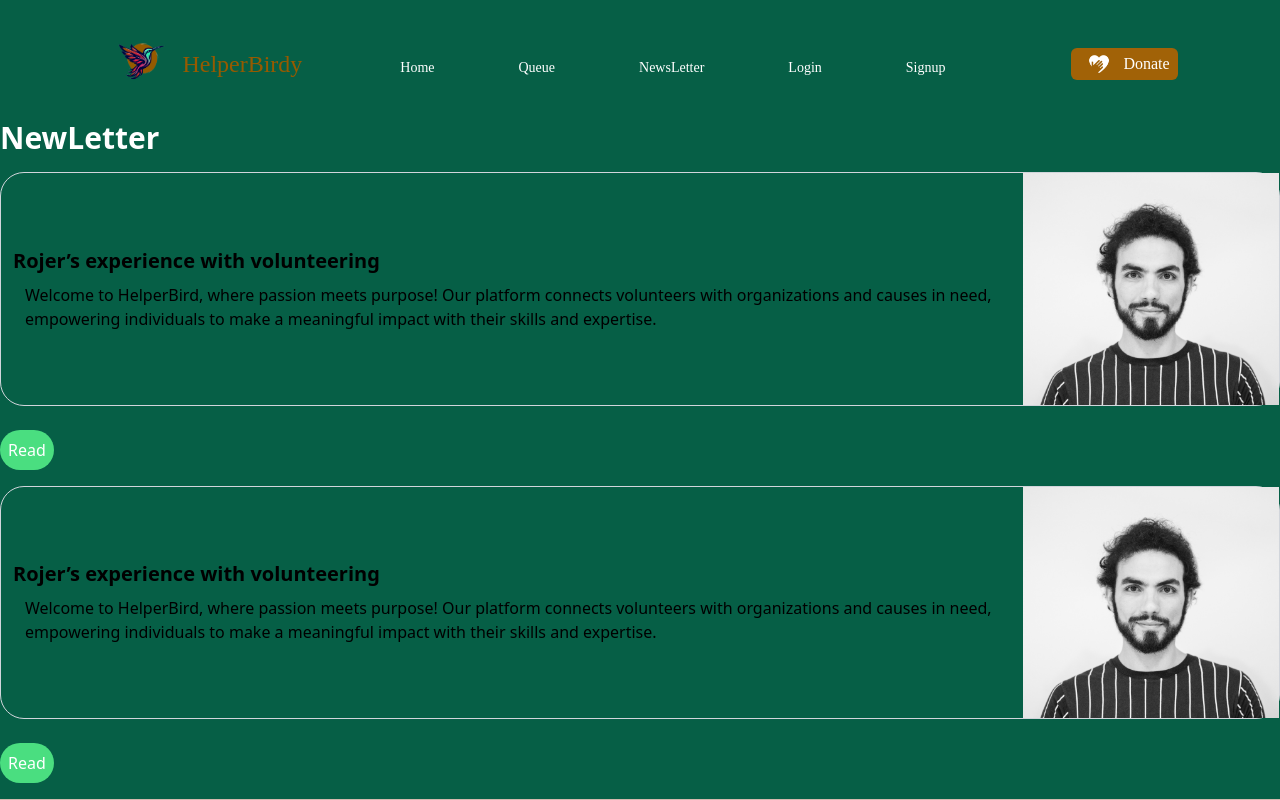
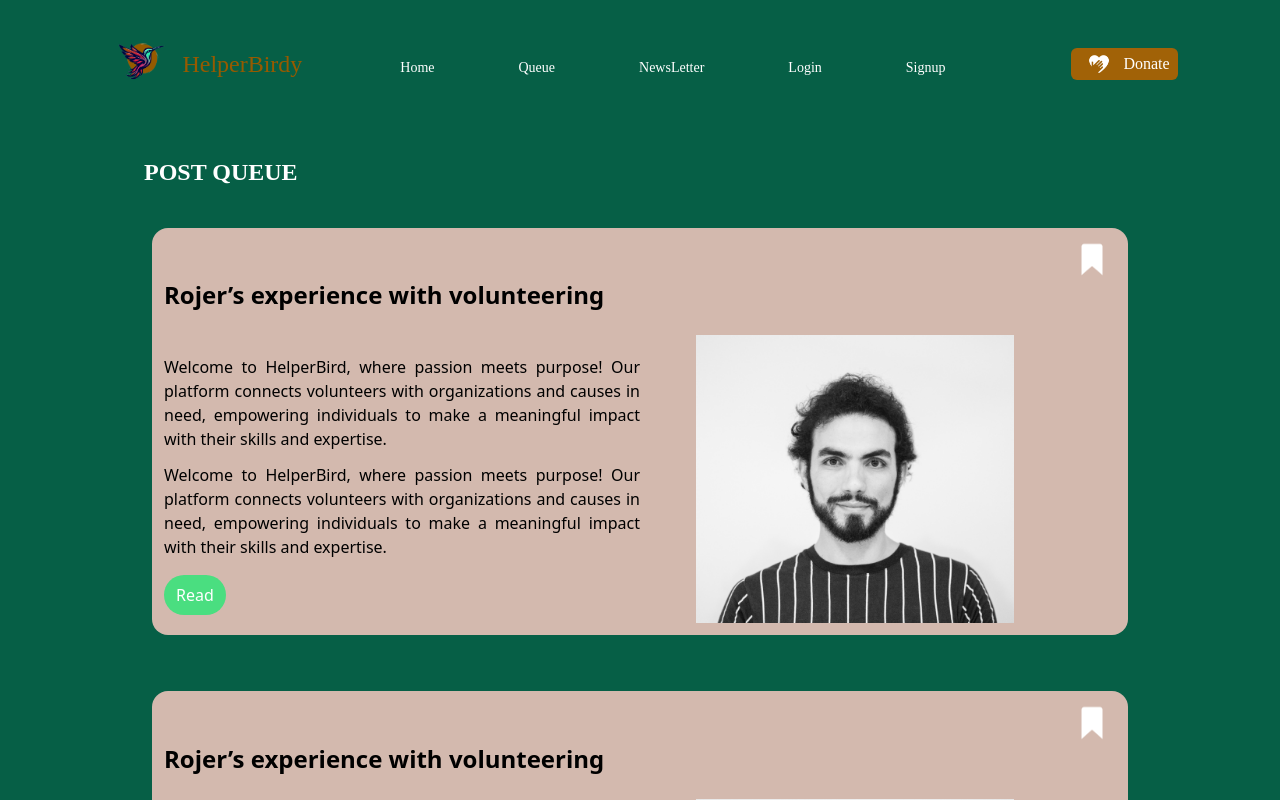
Before and after one commit to H-Asmaa/HelperBirdy, a React (Vite) app in the folder frontend/: page /news in a window 1280 px wide. Shown: the top 800 px of the page. Built offline with nearby package versions, Linux system fonts and the light colour scheme; a web font is replaced by a local one.

Commit message:
Remove image import and update News page to display news data from state
The diff removes the import of the 'man.png' image and updates the 'News.jsx' component to use news data from a state variable called 'news

```diff
--- /dev/null
+++ b/frontend/src/news.js
@@ -0,0 +1,20 @@
+export const data = [
+	{
+		id: 1,
+		img1: '/Bookmark.png',
+		img2: '/man.png',
+		title: 'Rojer’s experience with volunteering',
+		text1: 'Welcome to HelperBird, where passion meets purpose! Our platform connects volunteers with organizations and causes in need, empowering individuals to make a meaningful impact with their skills and expertise.',
+    text2: 'Welcome to HelperBird, where passion meets purpose! Our platform connects volunteers with organizations and causes in need, empowering individuals to make a meaningful impact with their skills and expertise.',
+	},
+
+	{
+		id: 2,
+		img1: '/Bookmark.png',
+		img2: '/man.png',
+		title: 'Rojer’s experience with volunteering',
+		text1: 'Welcome to HelperBird, where passion meets purpose! Our platform connects volunteers with organizations and causes in need, empowering individuals to make a meaningful impact with their skills and expertise.',
+    text2: 'Welcome to HelperBird, where passion meets purpose! Our platform connects volunteers with organizations and causes in need, empowering individuals to make a meaningful impact with their skills and expertise.',
+	},
+
+];
--- a/frontend/src/pages/News.jsx
+++ b/frontend/src/pages/News.jsx
@@ -1,62 +1,53 @@
+import Navbar from '../components/Navbar';
+import { useState } from 'react';
+import { data } from '../news';
+import Footer from '../components/Footer';
 import Button from '../components/Button';
-import Navbar from '../components/Navbar';
-import man from '../assets/man.png';
-import Footer from '../components/Footer';
 
 const News = () => {
+	const [news] = useState(data);
+
 	return (
-		<div>
+		<>
+			<div className='bg-emerald-800'>
 				<Navbar />
-			<div className='bg-emerald-800'>
-				<div className='max-w-7xl mx-auto'>
-					<h2 className='text-3xl font-bold text-white mb-4'>NewLetter</h2>
-					<div className='flex items-center justify-center border border-gray-300  rounded-3xl queue'>
-						<div className='mr-6'>
-							<p className='font-bold text-xl mb-2 pl-3'>
-								Rojer’s experience with volunteering
-							</p>
-							<p className='ml-6'>
-								Welcome to HelperBird, where passion meets purpose! Our platform
-								connects volunteers with organizations and causes in need,
-								empowering individuals to make a meaningful impact with their
-								skills and expertise.
-							</p>
+				<div className='max-w-5xl mx-auto h-full'>
+					<h2 className='queueTitle'>POST QUEUE</h2>
+					<div className='queueContainer'>
+						{news.map((item) => (
+							<div key={item.id} className='queueholder p-3'>
+								<div className='flex justify-end items-end sticky'>
+									<img
+										src={item.img1}
+										alt='bookmark'
+										className='w-12 hidden lg:block'
+									/>
 								</div>
-						<img src={man} alt='news' className='w-64' />
-					</div>
-					<div className='mt-6 pb-4'>
+								<div className='lg:text-2xl font-bold mb-6'>{item.title}</div>
+								<div className='grid md:grid-cols-2'>
+									<div className='pt-5'>
+										<p className='text-justify pb-3 '>{item.text1}</p>
+										<p className='text-justify'>{item.text2}</p>
 										<Button
 											value='Read'
-							className='bg-green-400 text-white rounded-full p-2'
+											className='bg-green-400 text-white px-3 py-2 rounded-full mt-4'
 										/>
 									</div>
-				</div>
-				<div className='max-w-7xl mx-auto'>
-
-					<div className='flex items-center justify-center border border-gray-300 rounded-3xl queue'>
-						<div className='mr-6'>
-							<p className='font-bold text-xl mb-2 pl-3'>
-								Rojer’s experience with volunteering
-							</p>
-							<p className='ml-6'>
-								Welcome to HelperBird, where passion meets purpose! Our platform
-								connects volunteers with organizations and causes in need,
-								empowering individuals to make a meaningful impact with their
-								skills and expertise.
-							</p>
-						</div>
-						<img src={man} alt='news' className='w-64' />
-					</div>
-					<div className='mt-6 pb-4'>
-						<Button
-							value='Read'
-							className='bg-green-400 text-white rounded-full p-2'
+									<div>
+										<img
+											src={item.img2}
+											alt='man'
+											className='ml-14 h-72 hidden lg:block'
 										/>
 									</div>
 								</div>
 							</div>
-      <Footer/>
+						))}
 					</div>
+				</div>
+			</div>
+			<Footer />
+		</>
 	);
 };
 
--- a/frontend/src/queue.js
+++ b/frontend/src/queue.js
@@ -4,14 +4,20 @@ export const data = [
 		img1: '/Bookmark.png',
 		img2: '/volunteers.png',
 		title: 'Your contribution has an effect',
-		text: 'Welcome to HelperBird, where passion meets purpose! Our platform connects volunteers with organizations and causes in need, empowering individuals to make a meaningful impact with their skills and expertise.',
+		text1:
+			'Welcome to HelperBird, where passion meets purpose! Our platform connects volunteers with organizations and causes in need, empowering individuals to make a meaningful impact with their skills and expertise.',
+		text2:
+			'Welcome to HelperBird, where passion meets purpose! Our platform connects volunteers with organizations and causes in need, empowering individuals to make a meaningful impact with their skills and expertise.',
 	},
 	{
 		id: 2,
 		img1: '/Bookmark.png',
 		img2: '/volunteers.png',
 		title: 'Your contribution has an effect',
-		text: 'Welcome to HelperBird, where passion meets purpose! Our platform connects volunteers with organizations and causes in need, empowering individuals to make a meaningful impact with their skills and expertise.',
+		text1:
+			'Welcome to HelperBird, where passion meets purpose! Our platform connects volunteers with organizations and causes in need, empowering individuals to make a meaningful impact with their skills and expertise.',
+		text2:
+			'Welcome to HelperBird, where passion meets purpose! Our platform connects volunteers with organizations and causes in need, empowering individuals to make a meaningful impact with their skills and expertise.',
 	},
 	{
 		id: 3,
```
Also changed, not shown: frontend/public/man.png (renamed from frontend/src/assets/man.png). Lines whose indentation alone changed are shown as unchanged.
